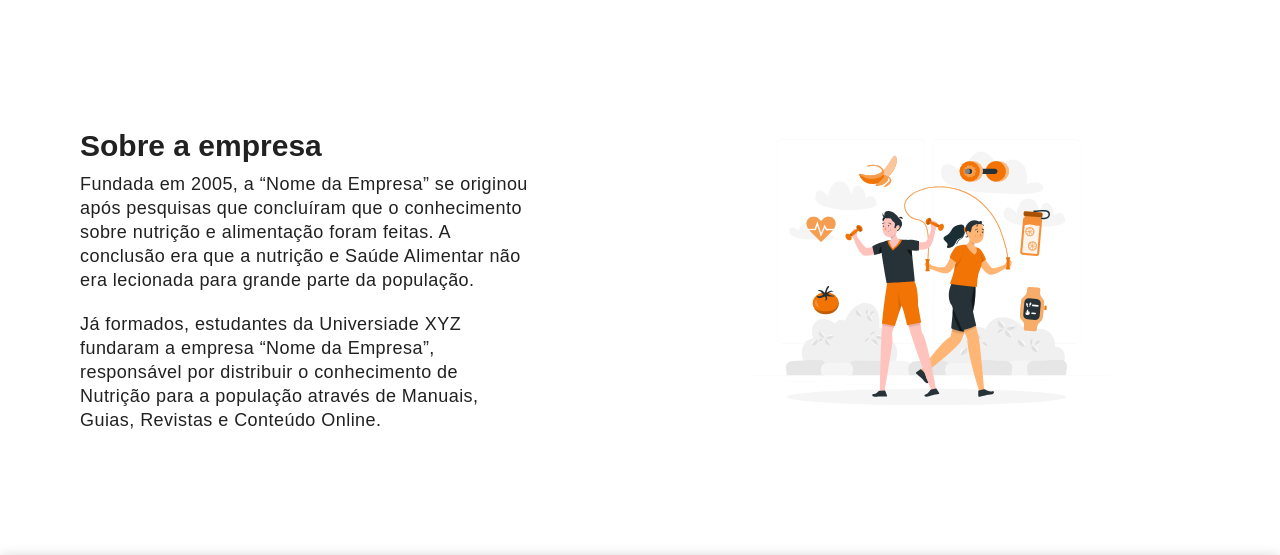
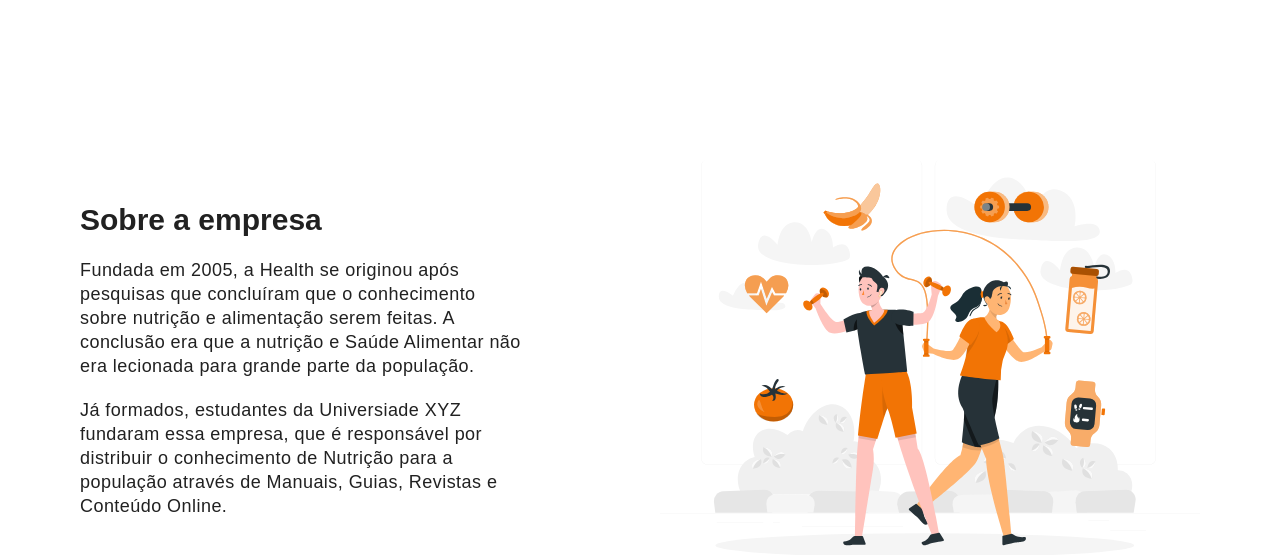
Before and after one commit to Nelson-DevStack/health-site, a Next.js app: page / in a window 1280 px wide. Shown: the part 2025-2580 px from the top of the page. Built offline with nearby package versions, Linux system fonts and the light colour scheme; grey boxes are pictures that could not be loaded.

Commit message:
about image width and height

```diff
--- a/src/components/AboutSection/index.tsx
+++ b/src/components/AboutSection/index.tsx
@@ -5,19 +5,25 @@ import SecImage from '../UI/SecImage';
 import Text from '../UI/Text';
 
 const About = () => {
-  const paragraph1 =
-    'Fundada em 2005, a “Nome da Empresa” se originou após pesquisas que concluíram que o conhecimento sobre nutrição e alimentação foram feitas. A conclusão era que a nutrição e Saúde Alimentar não era lecionada para grande parte da população.';
-
-  const paragraph2 =
-    'Já formados, estudantes da Universiade XYZ fundaram a empresa “Nome da Empresa”, responsável por distribuir o conhecimento de Nutrição para a população através de Manuais, Guias, Revistas e Conteúdo Online.';
+  const paragraphs = [
+    'Fundada em 2005, a Health se originou após pesquisas que concluíram que o conhecimento sobre nutrição e alimentação serem feitas. A conclusão era que a nutrição e Saúde Alimentar não era lecionada para grande parte da população.',
+    'Já formados, estudantes da Universiade XYZ fundaram essa empresa, que é responsável por distribuir o conhecimento de Nutrição para a população através de Manuais, Guias, Revistas e Conteúdo Online.',
+  ];
 
   return (
-    <SecImage sectionId="sobre" imageLink="/assets/health-lifestyle.svg">
+    <SecImage
+      sectionId="sobre"
+      imageLink="/assets/health-lifestyle.svg"
+      imageWidth={250}
+      imageHeight={250}
+    >
       <Heading className="mt-2 mb-5 md:mt-0 md:my-2 text-center md:text-left">
         Sobre a empresa
       </Heading>
-      <Text className="mb-5">{paragraph1}</Text>
-      <Text className="mt-5">{paragraph2}</Text>
+
+      {paragraphs.map((paragraph) => (
+        <Text className="my-5">{paragraph}</Text>
+      ))}
     </SecImage>
   );
 };
--- a/src/components/UI/SecImage/index.tsx
+++ b/src/components/UI/SecImage/index.tsx
@@ -7,13 +7,17 @@ type SecImageProps = {
   sectionId: string;
   className?: string;
   children: React.ReactNode | JSX.Element;
+  boxShadow?: boolean;
   imageLink: string;
-  boxShadow?: boolean;
+  imageWidth?: number;
+  imageHeight?: number;
 };
 
 const SecImage = ({
   sectionId,
   imageLink,
+  imageWidth,
+  imageHeight,
   className,
   boxShadow,
   children,
@@ -32,7 +36,12 @@ const SecImage = ({
         <div className="max-w-md">{children}</div>
 
         <div className="relative w-full">
-          <Image src={imageLink} layout="responsive" width={300} height={200} />
+          <Image
+            src={imageLink}
+            layout="responsive"
+            width={imageWidth || 300}
+            height={imageHeight || 200}
+          />
         </div>
       </Container>
     </section>
@@ -41,6 +50,8 @@ const SecImage = ({
 
 SecImage.defaultProps = {
   className: ' ',
+  imageWidth: null,
+  imageHeight: null,
   boxShadow: false,
 };
 
```
